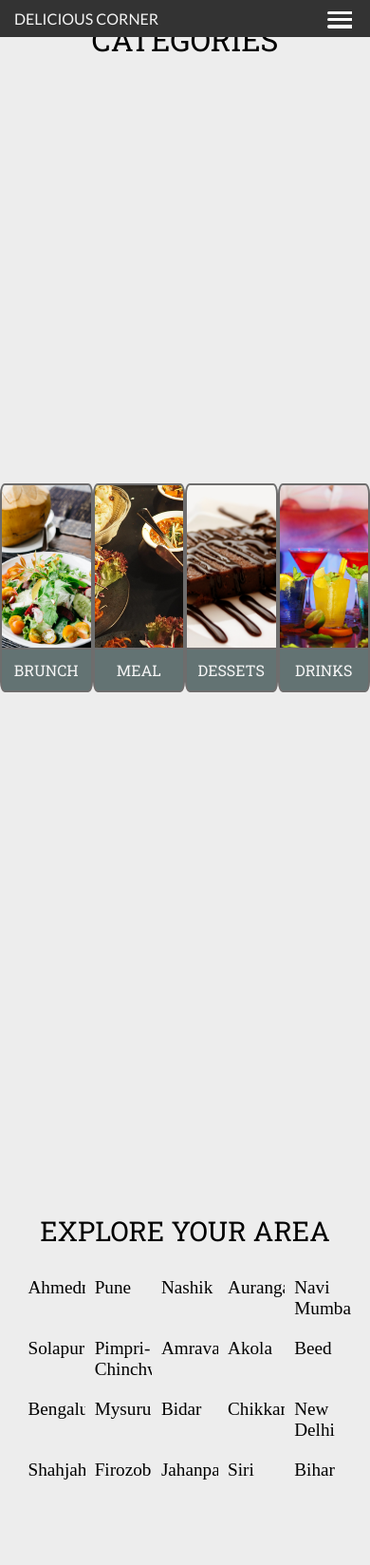
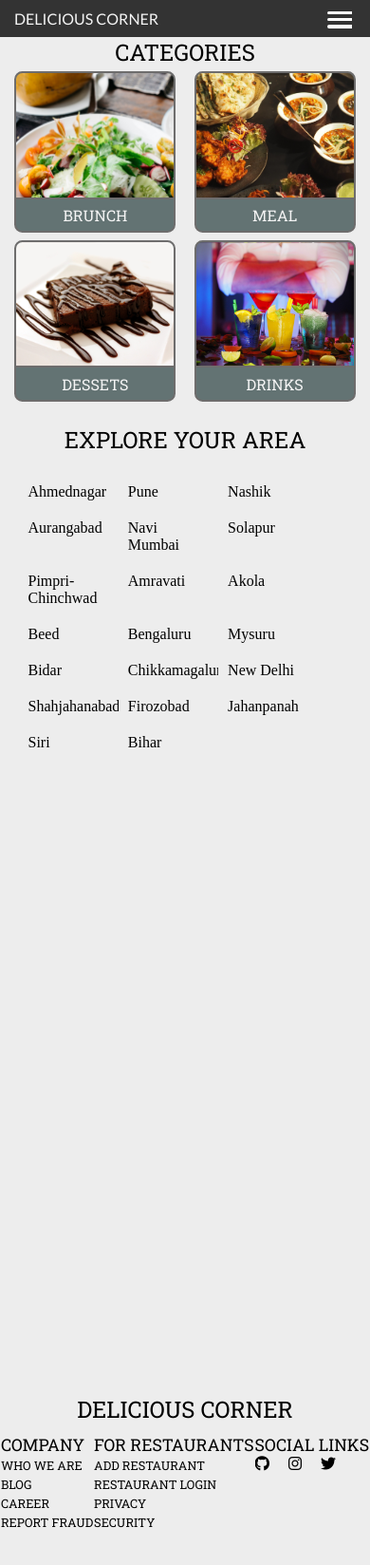
Before and after one commit to snehalwagh2121/food_ordering_git, a Node server app: page / in a window 390 px wide. Shown: the top 1648 px of the page at 95% size. Run offline with Node 20, Linux system fonts and the light colour scheme; some libraries are stand-ins or nearby versions.

Commit message:
responsive mods

```diff
--- a/public/css/index.css
+++ b/public/css/index.css
@@ -21,6 +21,7 @@ a{
     color: whitesmoke;
 }
 .navBar{
+    z-index: 5;
     margin-top: 0;
     width: 100%;
     /* position: fixed ; */
@@ -35,23 +36,7 @@ a{
     color: whitesmoke;
     padding: 10px;
 }
-.nav-links ul{
-    display: flex;
-}
-.nav-links ul li{
-    list-style: none;
-    padding: 5px;
-    margin-right: 15px;
-}
-.nav-links ul li:hover{
-    background-color: violet;
-}
-.nav-links ul li a{
-    font-family: 'Audiowide', cursive;
-    font-size: 1.3rem;
-    text-decoration: none;
-    color: whitesmoke;
-}
+
 .nav-links{
     width: 30vw;
     display: flex;
@@ -108,83 +93,21 @@ a{
     overflow: hidden;
     /* font-size: 1.3rem; */
 }
-@media (max-width: 1200px){
-    .site-title{
-        font-size: 1.3rem;
-    }
-    .nav-links ul li a{
-        font-size: 1rem;
-    }
-}
-@media (max-width: 1000px){
-    .site-title{
-        font-size: 1.2rem;
-    }
-    .nav-links ul li a{
-        font-size: 0.8rem;
-    }
-}
 
-@media (max-width: 800px){
-    .site-title{
-        font-size: 1.2rem;
-    }
-    .hamburger{
-        display: flex;
-    }
-    .navBar{
-        flex-direction: column;
-    }
-    .nav-links{
-        display: none;
-    }
-    .nav-links ul{
-        flex-direction: column;
-        margin-left: 0;
-        align-items: center;
-    }
-    .toggle-active{
-        display: block;
-    }
-}
-@media (max-width: 600px){
-    .navBar{
-        position: fixed;
-    }
-    .nav-links{
-        width: 100vw;
-        text-align: center;
-    }
-    .dropdown:hover .dropbtn{
-        display: none ;
-    }
-    .dropdown:hover .dropdown-content{
-        display: flex;
-        position: relative;
-        padding: 0;
-        justify-content: space-evenly;
-    }
-    .site-title{
-        font-size: 1rem;
-    }
-    .hamburger{
-        width: 1.7rem;
-        margin-right: 5%;
-    }
-}
 .content{
-    margin-top: 5%;
+    margin-top: 7%;
     /* background-color: blanchedalmond; */
     width: 100vw;
-    height: 60vh;
-    overflow: hidden;
+    /* height: 60vh; */
+    /* overflow: hidden; */
 }
 .categories{
     /* margin-top: 10%; */
     /* background-color: #aaaaaa; */
-    height: 90%;
+    /* height: 90%; */
     display: flex;
     justify-content: space-evenly;
+    flex-wrap: wrap;
 }
 .heading{
     text-align: center;
@@ -195,7 +118,7 @@ a{
     width: 220px;
     border-radius: 5%;
     border: 2px solid #6e6d6d;
-    margin:auto;
+    margin:2%;
     background-color: #637373;
     /* margin: 2px; */
 }
@@ -291,3 +214,100 @@ a{
 .show{
     display: none;
 }
+
+@media (max-width: 1200px){
+    .site-title{
+        font-size: 1.3rem;
+    }
+    .nav-links ul li a{
+        font-size: 1rem;
+    }
+}
+@media (max-width: 1000px){
+    .site-title{
+        font-size: 1.2rem;
+    }
+    .nav-links ul li a{
+        font-size: 0.8rem;
+    }
+}
+
+@media (max-width: 800px){
+    .site-title{
+        font-size: 1.2rem;
+    }
+    .hamburger{
+        display: flex;
+    }
+    .navBar{
+        flex-direction: column;
+    }
+    .nav-links{
+        display: none;
+    }
+    .nav-links ul{
+        flex-direction: column;
+        margin-left: 0;
+        align-items: center;
+    }
+    .toggle-active{
+        display: block;
+    }
+}
+@media (max-width: 600px){
+    .navBar{
+        position: fixed;
+    }
+    .nav-links{
+        width: 100vw;
+        text-align: center;
+    }
+    .dropdown:hover .dropbtn{
+        display: none ;
+    }
+    .dropdown:hover .dropdown-content{
+        display: flex;
+        position: relative;
+        padding: 0;
+        justify-content: space-evenly;
+    }
+    .site-title{
+        font-size: 1rem;
+    }
+    .hamburger{
+        width: 1.7rem;
+        margin-right: 5%;
+    }
+    .content{
+        margin-top: 10%;
+        height: auto;
+    }
+    .content .heading{
+        font-size: 1.5rem;
+    }
+    .categories .cards{
+        height: 170px;
+        width: 170px;
+        margin: 1%;
+    }
+    .categories .cards .link a{
+        font-size: 1rem;
+    }
+    .outlets .outletHeading{
+        font-size: 1.5rem;
+    }
+    .cities{
+        width: 30%;
+        font-size: 1rem;
+    }
+    .footer .footerHeading{
+        font-size: 1.5rem;
+    }
+    .company .companyHeading{
+        font-size: 1.1rem;
+        margin: 0;
+    }
+    .company .whoWeAre{
+        font-size: 0.8rem;
+    }
+}
--- a/views/index.ejs
+++ b/views/index.ejs
@@ -86,7 +86,7 @@
                     <div class="whoWeAre"><a href="#">PRIVACY</a></div>
                     <div class="whoWeAre"><a href="#">SECURITY</a></div>
                 </div>
-                <div class="socialLinks">
+                <div class="socialLinks company">
                     <div class="companyHeading">SOCIAL LINKS</div>
                     <div class="links">
                         <div class="github"><a href="https://github.com/snehalwagh2121" target="_blank"><i class="fab fa-github"></i></a></div>
```
